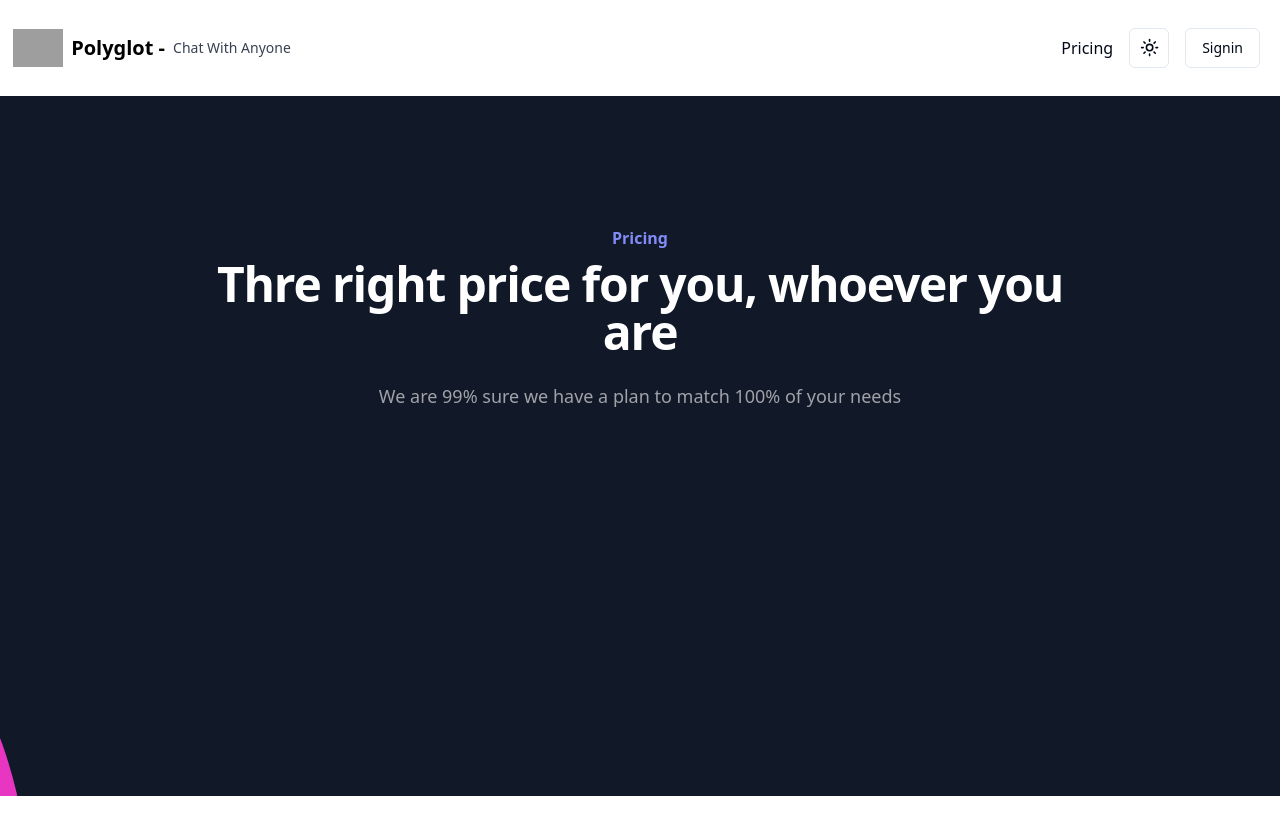
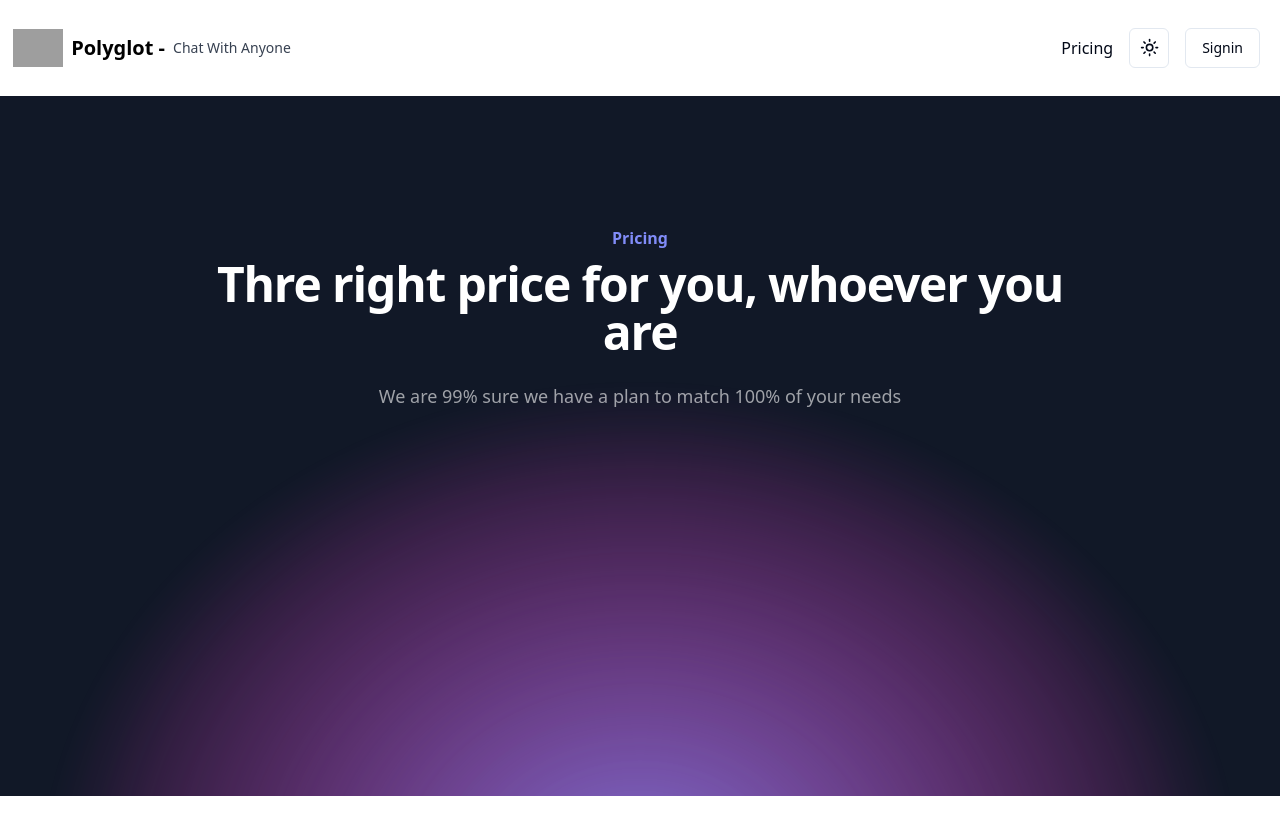
Before and after one commit to Aviral3501/PolyglotConnect, a Next.js app: page /pricing in a window 1280 px wide. Shown: the top 834 px of the page. Built offline with nearby package versions, Linux system fonts and the light colour scheme; no server answers; grey boxes are pictures that could not be loaded.

Commit message:
svg component updated in pricing

```diff
--- a/app/pricing/page.tsx
+++ b/app/pricing/page.tsx
@@ -4,7 +4,6 @@ type Props = {};
 
 function PricingPage(){
   return (
-
     <div className="isolate overflow-hidden bg-gray-900">
       <div className=" mx-auto max-w-7xl px-6 pb-96 pt-24 text-center sm:pt-32 lg:px-8">
         <div className=" mx-auto max-w-4xl">
@@ -17,14 +16,67 @@ function PricingPage(){
             whoever you are
           </p>
         </div>
-          <div className="relative mt-6">
+        <div className="relative mt-6 ">
           <p className="mx-auto max-w-2xl text-lg leading-8 text-white/60">
             {" "}
             We are 99% sure we have a plan to match 100% of your needs
           </p>
+
           <svg
             viewBox="0 0 1208 1024"
-              className="absolute -top-10 -left-1/2 -z-10 h-[64rem] -translate-x-1/2 [mask-image:radical-gradient(closest-side,white,transparent)] sm:-top-12 md:-top-20 lg:-top-12 xl:top-0"
+            className="absolute -top-10 left-1/2 -z-10 h-[64rem] -translate-x-1/2 [mask-image:radial-gradient(closest-side,white,transparent)] sm:-top-12 md:-top-20 lg:-top-12 xl:top-0"
+          >
+            <defs>
+              <radialGradient
+                id="radial-gradient-pricing"
+                cx="50%"
+                cy="50%"
+                r="50%"
+              >
+                <stop offset="0%" stopColor="#7775D6" />
+                <stop offset="100%" stopColor="#E935C1" />
+              </radialGradient>
+              <filter
+                id="blur-filter"
+                x="-20%"
+                y="-20%"
+                width="140%"
+                height="140%"
+              >
+              <feGaussianBlur stdDeviation="50" />
+              </filter>
+            </defs>
+            <ellipse
+              cx="604"
+              cy="512"
+              rx="604"
+              ry="512"
+              fill="url(#radial-gradient-pricing)"
+              filter="url(#blur-filter)"
+            />
+          </svg>
+        </div>
+      </div>
+
+      <div className=" flow-root bg-white pb-24 sm:pb-32">
+        <div className="-mt-80">{/* <PricingCards redirect={true}/> */}</div>
+      </div>
+    </div>
+  );
+};
+
+export default PricingPage;
+
+
+
+
+
+
+
+
+ {/* <svg
+              viewBox="0 0 1208 1024"
+              className="absolute -top-10 left-1/2 -z-10 h-[64rem] -translate-x-1/2 [mask-image:radical-gradient(closest-side,white,transparent)] sm:-top-12 md:-top-20 lg:-top-12 xl:top-0"
               >
                 <ellipse
                 cx={604}
@@ -39,18 +91,4 @@ function PricingPage(){
                     <stop offset={1} stopColor="#E935C1"/>
                   </radialGradient>
                 </defs>
-            </svg>
-        </div>
-      </div>
-
-      <div className=" flow-root bg-white pb-24 sm:pb-32">
-        <div className="-mt-80">
-          {/* <PricingCards redirect={true}/> */}
-        </div>
-      </div>
-    </div>
-
-  );
-};
-
-export default PricingPage;
+            </svg> */}
```
Lines whose indentation alone changed are shown as unchanged.
